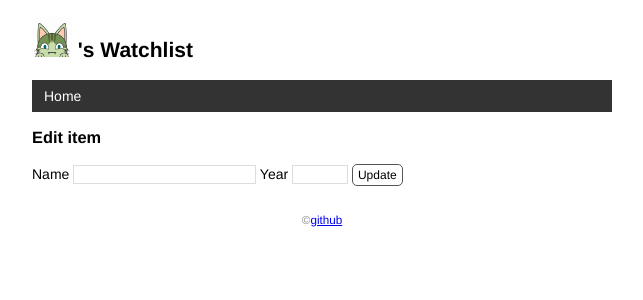
After one commit to PlumpMonsey/watchlist, a Flask app: template templates/edit.html in a window 1280 px wide. The commit adds this page. Shown: the top 300 px of the page, without its empty margins (318-961 px from the left). Run offline with Flask 2, Linux system fonts and the light colour scheme; the template is opened without the code that fills it, so the values that code supplies are empty.

Commit message:
Create, edit and delete item by form

```diff
--- a/app.py
+++ b/app.py
@@ -2,7 +2,7 @@ import os
 import sys
 import click
 
-from flask import Flask, url_for, render_template
+from flask import Flask, url_for, render_template, request, redirect, flash
 from flask_sqlalchemy import SQLAlchemy
 from markupsafe import escape
 
@@ -83,11 +83,54 @@ def inject_user():
 def page_not_found(e):  # 接受异常对象作为参数
     return render_template('404.html'), 404  # 返回模板和状态码
 
-@app.route('/')
+@app.route('/', methods = ['GET', 'POST'])
 def index():
+    if request.method == 'POST':  # 判断是否是 POST 请求
+        # 获取表单数据
+        title = request.form.get('title')  # 传入表单对应输入字段的 name 值
+        year = request.form.get('year')
+        # 验证数据
+        if not title or not year or len(year) > 4 or len(title) > 60:
+            flash('Invalid input.')  # 显示错误提示
+            return redirect(url_for('index'))  # 重定向回主页
+        # 保存表单数据到数据库
+        movie = Movie(title=title, year=year)  # 创建记录
+        db.session.add(movie)  # 添加到数据库会话
+        db.session.commit()  # 提交数据库会话
+        flash('Item created.')  # 显示成功创建的提示
+        return redirect(url_for('index'))  # 重定向回主页
+
     # <模型类>.query.<过滤方法（可选）>.<查询方法>
     movies  = Movie.query.all() # 读取电影信息
     return render_template('index.html', movies=movies)
+
+@app.route('/movie/edit/<int:movie_id>', methods=['GET', 'POST'])
+def edit(movie_id):
+    movie = Movie.query.get_or_404(movie_id)
+
+    if request.method == 'POST':  # 处理编辑表单的提交请求
+        title = request.form['title']
+        year = request.form['year']
+
+        if not title or not year or len(year) != 4 or len(title) > 60:
+            flash('Invalid input.')
+            return redirect(url_for('edit', movie_id=movie_id))  # 重定向回对应的编辑页面
+
+        movie.title = title  # 更新标题
+        movie.year = year  # 更新年份
+        db.session.commit()  # 提交数据库会话
+        flash('Item updated.')
+        return redirect(url_for('index'))  # 重定向回主页
+
+    return render_template('edit.html', movie=movie)  # 传入被编辑的电影记录
+
+@app.route('/movie/delete/<int:movie_id>', methods=['POST'])  # 限定只接受 POST 请求
+def delete(movie_id):
+    movie = Movie.query.get_or_404(movie_id)  # 获取电影记录
+    db.session.delete(movie)  # 删除对应的记录
+    db.session.commit()  # 提交数据库会话
+    flash('Item deleted.')
+    return redirect(url_for('index'))  # 重定向回主页
 
 # @app.route('/')
 # def hello():
--- a/static/style.css
+++ b/static/style.css
@@ -85,3 +85,49 @@ nav li a:hover {
     border-radius: 5px;
     padding: 3px 5px;
 }
+
+/* 覆盖某些浏览器对 input 元素定义的字体 */
+input[type=submit] {
+    font-family: inherit;
+}
+
+input[type=text] {
+    border: 1px solid #ddd;
+}
+
+input[name=year] {
+    width: 50px;
+}
+
+.btn {
+    font-size: 12px;
+    padding: 3px 5px;
+    text-decoration: none;
+    cursor: pointer;
+    background-color: white;
+    color: black;
+    border: 1px solid #555555;
+    border-radius: 5px;
+}
+
+.btn:hover {
+    text-decoration: none;
+    background-color: black;
+    color: white;
+    border: 1px solid black;
+}
+
+.alert {
+    position: relative;
+    padding: 7px;
+    margin: 7px 0;
+    border: 1px solid transparent;
+    color: #004085;
+    background-color: #cce5ff;
+    border-color: #b8daff;
+    border-radius: 5px;
+}
+
+.inline-form {
+    display: inline;
+}
--- a/templates/base.html
+++ b/templates/base.html
@@ -14,6 +14,9 @@
     {% endblock %}
 </head>
 <body>
+    {% for message in get_flashed_messages() %}
+        <div class="alert">{{ message }}</div>
+    {% endfor %}
     <h2>
         <img alt="Avatar" class="avatar" src="{{ url_for('static', filename='images/avatar.png') }}">
         {{ user.name }}'s Watchlist
--- /dev/null
+++ b/templates/edit.html
@@ -0,0 +1,10 @@
+{% extends 'base.html' %}
+
+{% block content %}
+<h3>Edit item</h3>
+<form method="post">
+    Name <input type="text" name="title" autocomplete="off" required value="{{ movie.title }}">
+    Year <input type="text" name="year" autocomplete="off" required value="{{ movie.year }}">
+    <input class="btn" type="submit" name="submit" value="Update">
+</form>
+{% endblock %}
```
Also changed, not shown: templates/index.html (+13 -0 lines).
